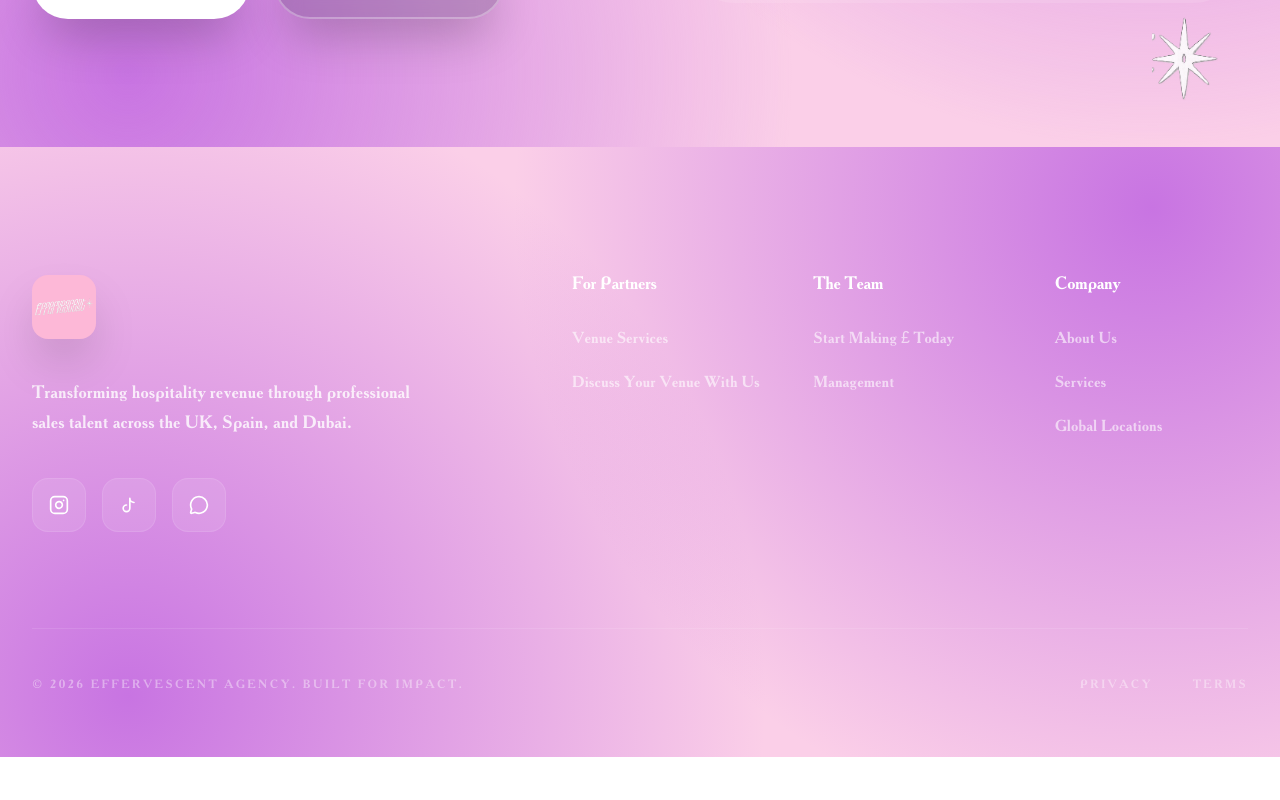
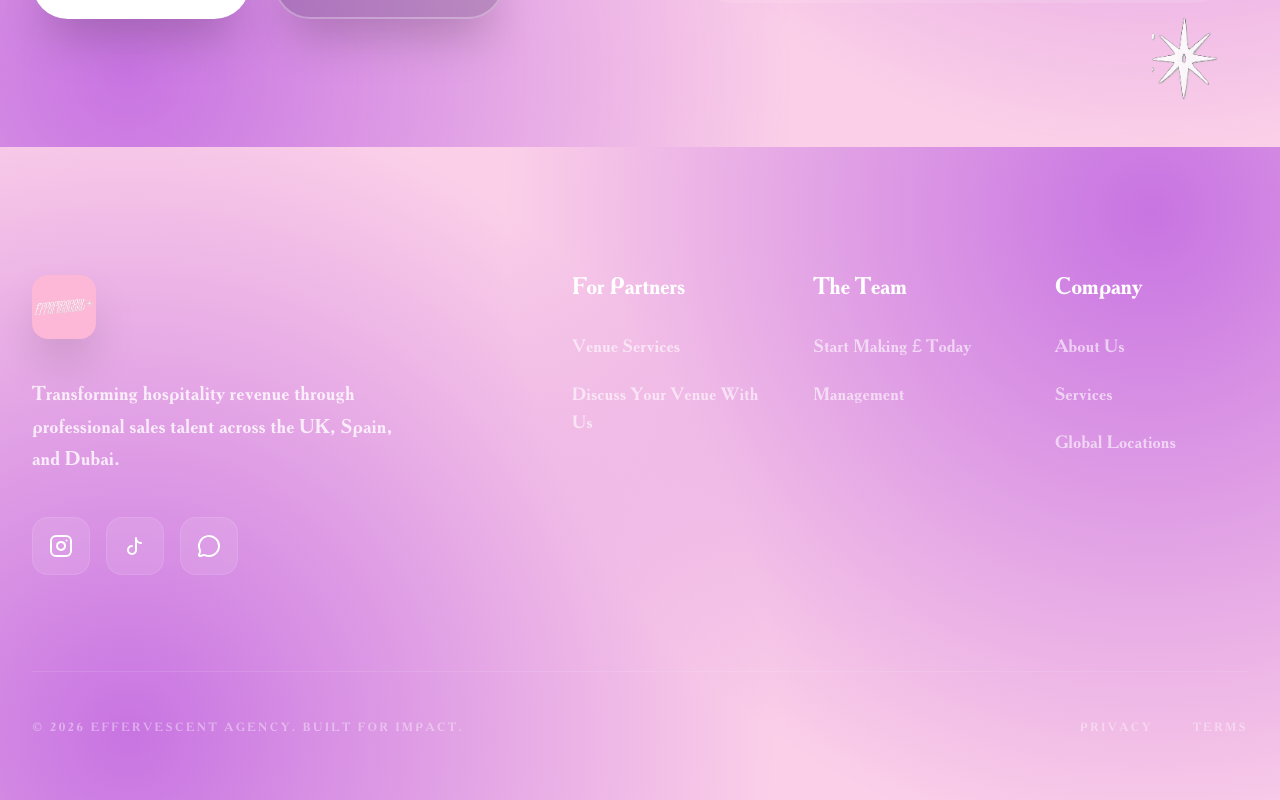
Before and after one commit to veltraaisolutions/Effervescent-Agency-website, a Next.js app: page / in a window 1280 px wide. Shown: the part 4210-5010 px from the top of the page. Before the commit the page ends 4967 px from the top, so only its background shows below. Built offline with nearby package versions, Linux system fonts and the light colour scheme.

Commit message:
Increase text size of footer

```diff
--- a/src/components/Footer.tsx
+++ b/src/components/Footer.tsx
@@ -51,18 +51,18 @@ const Footer = () => {
                 />
               </div>
             </Link>
-            <p className="text-white/80 max-w-sm text-lg leading-relaxed font-light">
+            <p className="text-white/80 max-w-sm text-xl leading-relaxed font-light">
               Transforming hospitality revenue through professional sales talent across the UK, Spain, and Dubai.
             </p>
             <div className="flex gap-4">
-              <Link href="https://instagram.com/effervescent.agency" className="bg-white/10 hover:bg-white hover:text-primary p-4 rounded-2xl transition-all border border-white/10 text-white group">
-                <InstagramIcon size={20} />
+              <Link href="https://instagram.com/effervescent.agency" target="_blank" className="bg-white/10 hover:bg-white hover:text-primary p-4 rounded-2xl transition-all border border-white/10 text-white group">
+                <InstagramIcon size={24} />
               </Link>
-              <Link href="https://tiktok.com/@effervescent.agency" className="bg-white/10 hover:bg-white hover:text-primary p-4 rounded-2xl transition-all border border-white/10 text-white group">
-                <TikTokIcon size={20} />
+              <Link href="https://tiktok.com/@effervescent.agency" target="_blank" className="bg-white/10 hover:bg-white hover:text-primary p-4 rounded-2xl transition-all border border-white/10 text-white group">
+                <TikTokIcon size={24} />
               </Link>
-              <Link href="https://wa.me/971585216771" className="bg-white/10 hover:bg-white hover:text-primary p-4 rounded-2xl transition-all border border-white/10 text-white">
-                <MessageCircle size={20} />
+              <Link href="https://wa.me/971585216771" target="_blank" className="bg-white/10 hover:bg-white hover:text-primary p-4 rounded-2xl transition-all border border-white/10 text-white">
+                <MessageCircle size={24} />
               </Link>
             </div>
           </div>
@@ -70,40 +70,40 @@ const Footer = () => {
           {/* Navigation Columns */}
           <div className="lg:col-span-7 grid grid-cols-1 sm:grid-cols-2 md:grid-cols-3 gap-12">
             <div className="space-y-8">
-              <h4 className="text-white font-bold text-lg">For Partners</h4>
+              <h4 className="text-white font-bold text-2xl tracking-tight">For Partners</h4>
               <ul className="space-y-5">
                 <li>
-                  <Link href="/venues" className="text-white/60 hover:text-white transition-all font-medium">Venue Services</Link>
+                  <Link href="/services" className="text-white/60 hover:text-white transition-all font-medium text-lg">Venue Services</Link>
                 </li>
                 <li>
-                  <Link href="/contact" className="text-white/60 hover:text-white transition-all font-medium">Discuss Your Venue With Us</Link>
+                  <Link href="/contact" className="text-white/60 hover:text-white transition-all font-medium text-lg">Discuss Your Venue With Us</Link>
                 </li>
               </ul>
             </div>
 
             <div className="space-y-8">
-              <h4 className="text-white font-bold text-lg">The Team</h4>
+              <h4 className="text-white font-bold text-2xl tracking-tight">The Team</h4>
               <ul className="space-y-5">
                 <li>
-                  <Link href="/apply" className="text-white/60 hover:text-white transition-all font-medium">Start Making £ Today</Link>
+                  <Link href="https://effervescent-agency.vercel.app" target="_blank" rel="noopener noreferrer" className="text-white/60 hover:text-white transition-all font-medium text-lg">Start Making £ Today</Link>
                 </li>
                 <li>
-                  <Link href="/contact" className="text-white/60 hover:text-white transition-all font-medium">Management</Link>
+                  <Link href="/contact" className="text-white/60 hover:text-white transition-all font-medium text-lg">Management</Link>
                 </li>
               </ul>
             </div>
 
             <div className="space-y-8">
-              <h4 className="text-white font-bold text-lg">Company</h4>
+              <h4 className="text-white font-bold text-2xl tracking-tight">Company</h4>
               <ul className="space-y-5">
                 <li>
-                  <Link href="/about" className="text-white/60 hover:text-white transition-all font-medium">About Us</Link>
+                  <Link href="/about" className="text-white/60 hover:text-white transition-all font-medium text-lg">About Us</Link>
                 </li>
                 <li>
-                  <Link href="/services" className="text-white/60 hover:text-white transition-all font-medium">Services</Link>
+                  <Link href="/services" className="text-white/60 hover:text-white transition-all font-medium text-lg">Services</Link>
                 </li>
                 <li>
-                  <Link href="#" className="text-white/60 hover:text-white transition-all font-medium">Global Locations</Link>
+                  <Link href="#" className="text-white/60 hover:text-white transition-all font-medium text-lg">Global Locations</Link>
                 </li>
               </ul>
             </div>
```
